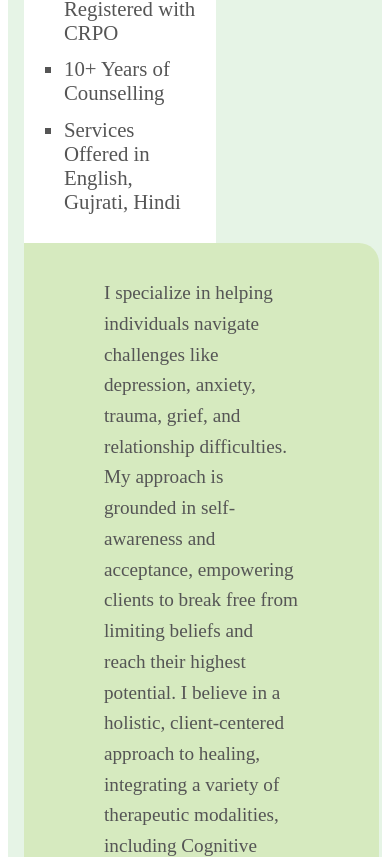
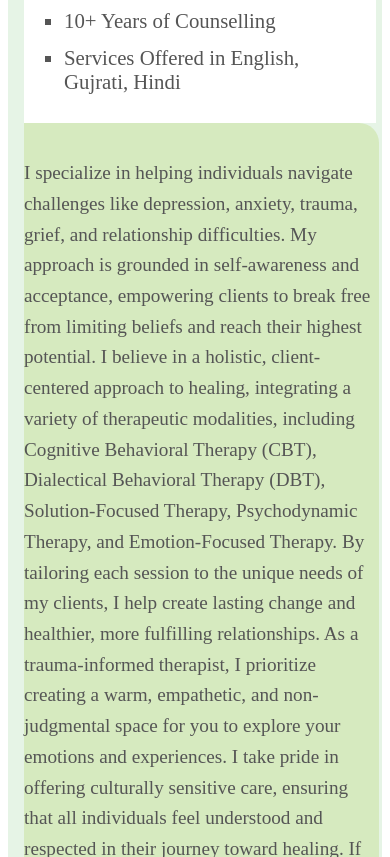
Before and after one commit to dhruvshah1093/soul-solace, a Vue app: page / in a window 390 px wide. Shown: the part 1207-2064 px from the top of the page. Built offline with nearby package versions, Linux system fonts and the light colour scheme.

Commit message:
Adjust profile mobile spacing

```diff
--- a/src/components/ProfileCard.vue
+++ b/src/components/ProfileCard.vue
@@ -179,9 +179,14 @@ function scrollToServices() {
   }
   .summary {
     font-size: medium;
+    width: 90%;
   }
   .content-header{
    margin-bottom: 1rem;
   }
+  .bio-text {
+    padding-left: 0;
+    padding-right: 0;
+  }
 }
 </style>
```
